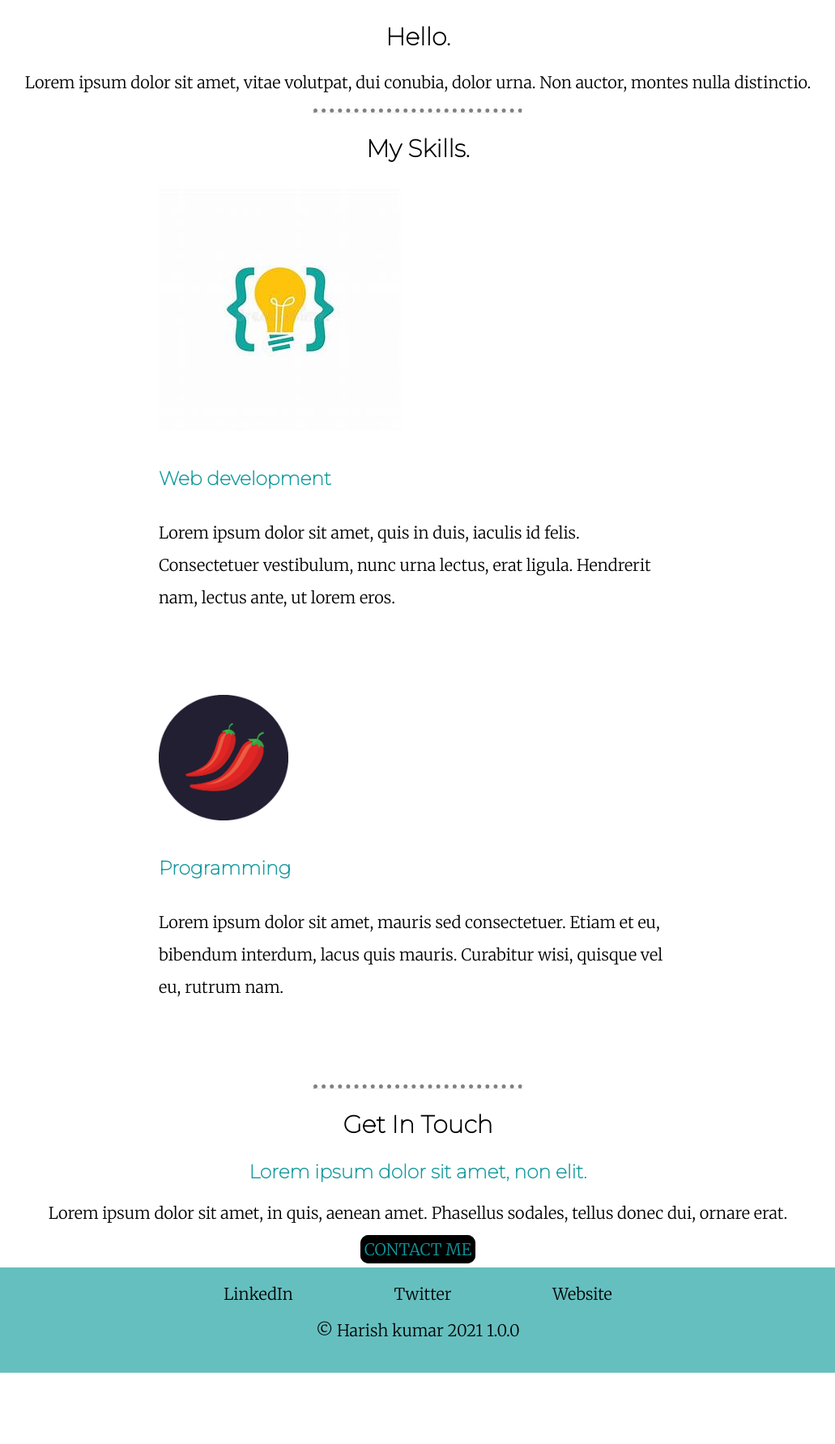
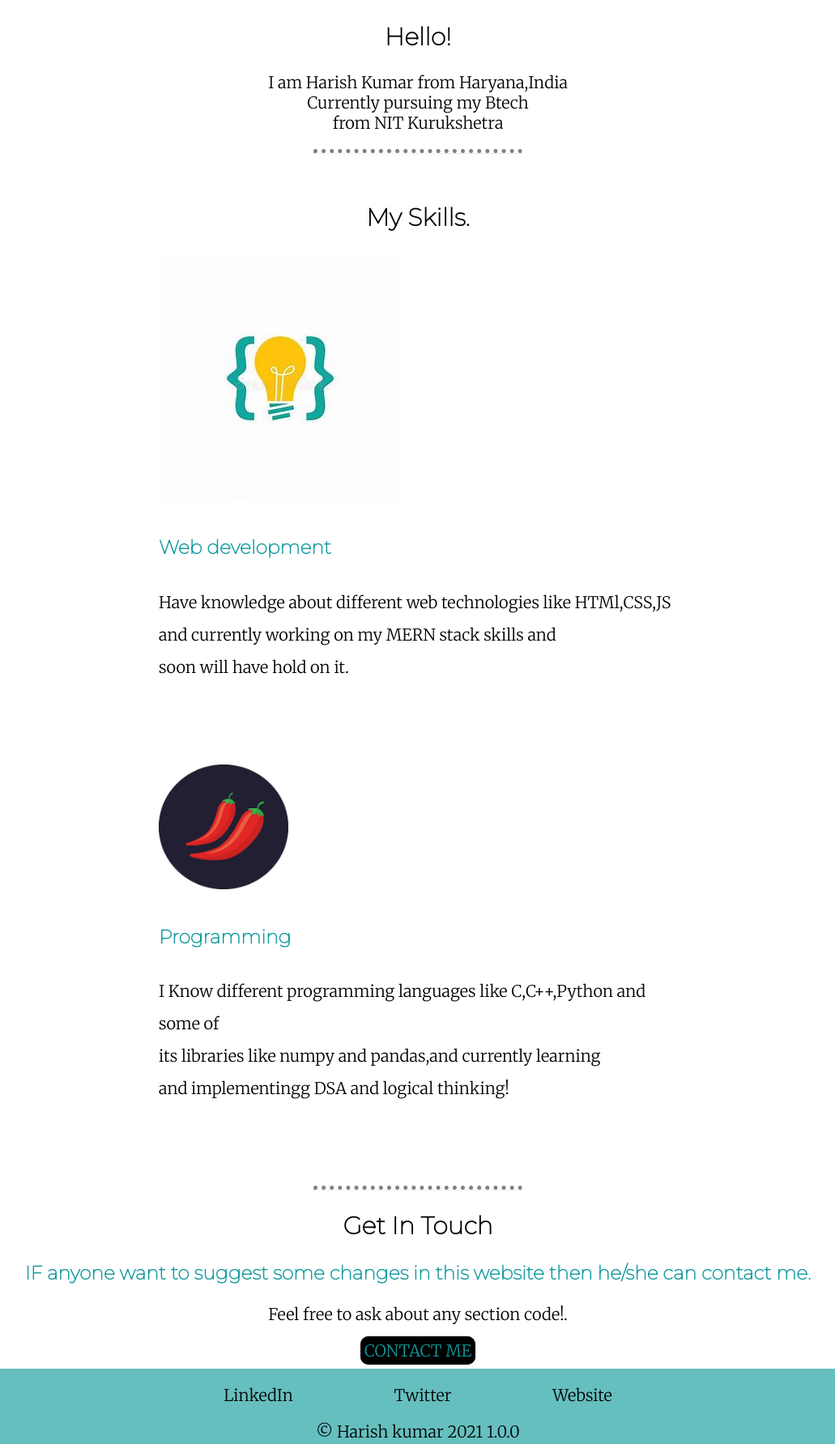
Before and after one commit to Harishkumar12032003/Personal-Website, a plain HTML site: page index.html in a window 1280 px wide. Shown: the part 841-2624 px from the top of the page at 81% size, without its empty margins (124-1155 px from the left). Before the commit the page ends 2546 px from the top, so only its background shows below. Drawn offline with Linux system fonts and the light colour scheme.

Commit message:
Update index.html

```diff
--- a/index.html
+++ b/index.html
@@ -23,28 +23,28 @@
   <div class="middle-container">
     <div class="profile">
       <img id="my" src="my photo.jpeg" alt="myphoto">
-      <h2>Hello.</h2>
-      <p>Lorem ipsum dolor sit amet, vitae volutpat, dui conubia, dolor urna. Non auctor, montes nulla distinctio.</p>
+      <h2>Hello!</h2>
+      <p>I am Harish Kumar from Haryana,India <br /> Currently pursuing my Btech <br /> from NIT Kurukshetra</p>
     </div>
     <hr>
     <div class="skills">
-      <h2>My Skills.</h2>
+      <h2 id="s">My Skills.</h2>
       <div class="skill-row">
-        <img class="skills" src="logo.jpeg" alt="">
+        <img style="margin-top:0" class="skills" src="logo.jpeg" alt="">
         <h3>Web development</h3>
-        <p>Lorem ipsum dolor sit amet, quis in duis, iaculis id felis. Consectetuer vestibulum, nunc urna lectus, erat ligula. Hendrerit nam, lectus ante, ut lorem eros.</p>
+        <p>Have knowledge about different web technologies like HTMl,CSS,JS <br />and currently working on my MERN stack skills and<br /> soon will have hold on it.</p>
       </div>
       <div class="skill-row">
         <img class="chillies" src="CSS - My Site Images\chillies.png" alt="">
         <h3>Programming</h3>
-        <p>Lorem ipsum dolor sit amet, mauris sed consectetuer. Etiam et eu, bibendum interdum, lacus quis mauris. Curabitur wisi, quisque vel eu, rutrum nam.</p>
+        <p>I Know different programming languages like C,C++,Python and some of <br />its libraries like numpy and pandas,and currently learning <br />and implementingg DSA and logical thinking! </p>
       </div>
     </div>
     <hr>
     <div class="contact-me">
       <h2>Get In Touch</h2>
-      <h3>Lorem ipsum dolor sit amet, non elit.</h3>
-      <p>Lorem ipsum dolor sit amet, in quis, aenean amet. Phasellus sodales, tellus donec dui, ornare erat.</p>
+      <h3>IF anyone want to suggest some changes in this website then he/she can contact me.</h3>
+      <p>Feel free to ask about any section code!.</p>
       <a class="btn" href="mailto:name@email.com">CONTACT ME</a>
     </div>
   </div>
```
